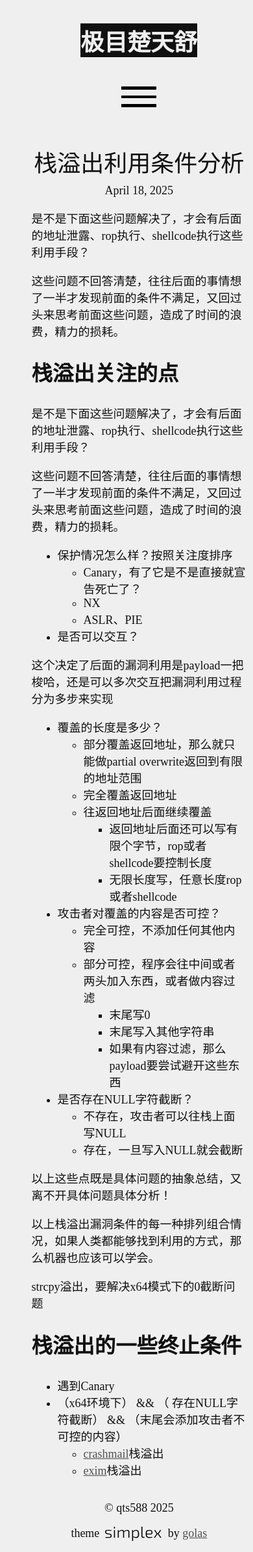
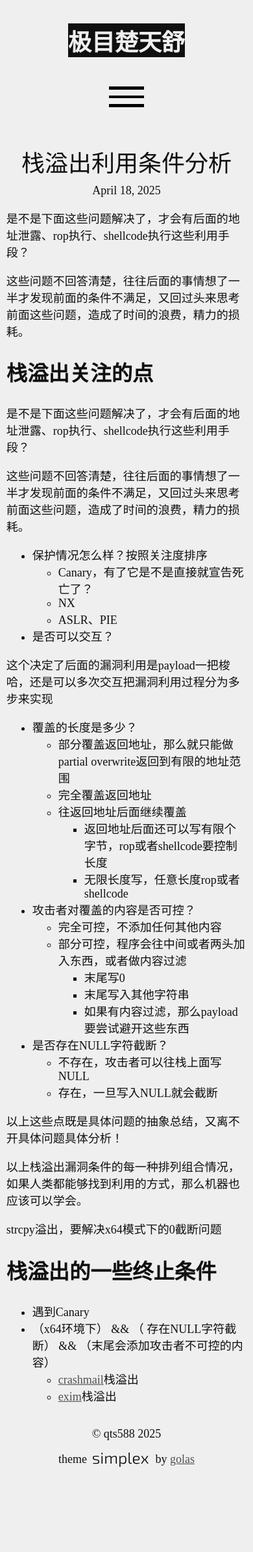
Before and after one commit to qiutianshu/qiutianshu.github.io, a Jekyll site: the page built from _posts/2025-04-18-栈溢出利用条件分析.md, in a window 390 px wide. Shown: the whole page at 65% size. Built offline with Jekyll 4.4.1, drawn with Linux system fonts in a browser that asks for light colours; after the commit the page ends 2274 px from its top, so only the background shows below that.

Commit message:
自动提交: 2025-09-03 18:33:05

```diff
--- a/_sass/_container.scss
+++ b/_sass/_container.scss
@@ -3,6 +3,7 @@
     display: flex;
     min-height: 100vh;
     flex-direction: row; /* 确保横向排列 */
+    align-items: center;
 }
 
 /* 主侧边栏样式 */
@@ -70,8 +71,8 @@
 
     .main-content {
         order: 1; /* 在移动端让内容显示在前面 */
-        margin-left: 2.7rem; // 与侧边栏宽度相同
-        width: 85%;
+        margin-left: 0;
+        width: 95%;
     }
 }
 
--- a/_sass/_post.scss
+++ b/_sass/_post.scss
@@ -62,6 +62,7 @@
     &__title{
         font-size: 2rem;
         color: var(--c-postTitle);
+        text-align: center;
         &__text{
             text-align: center;
             color: var(--c-postTitle);
```
Also changed, not shown: 3 other files.
